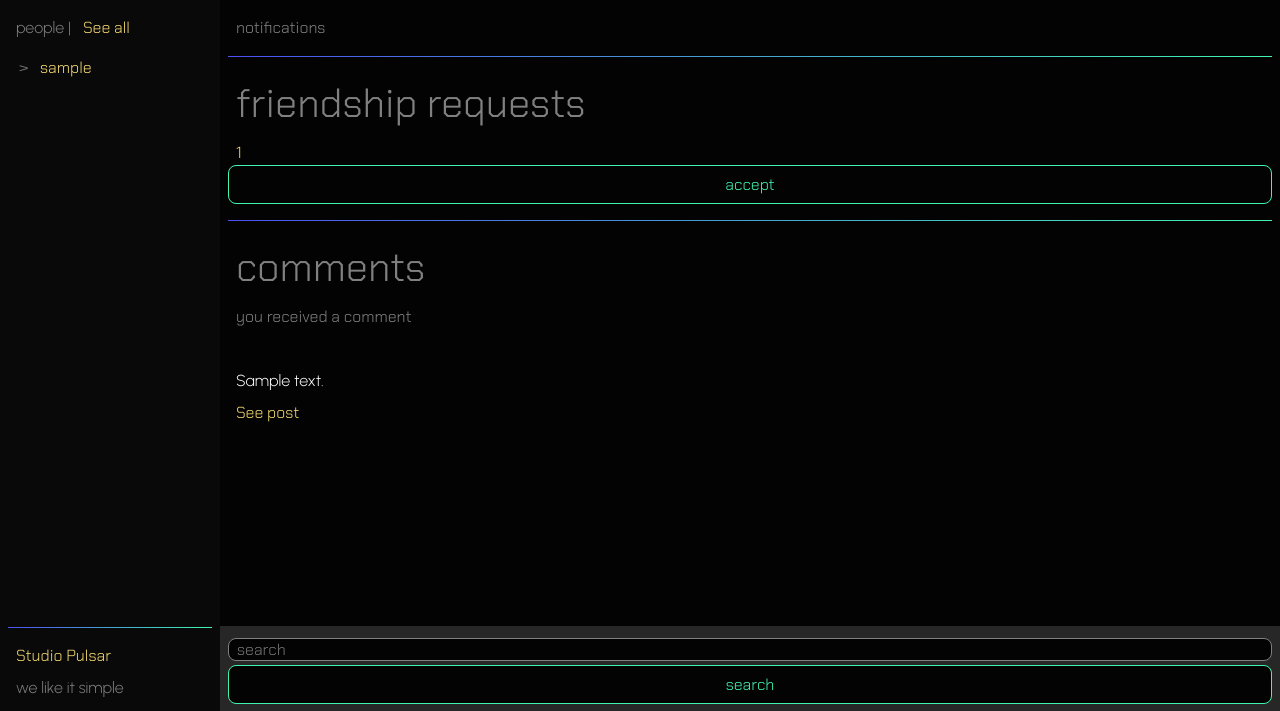
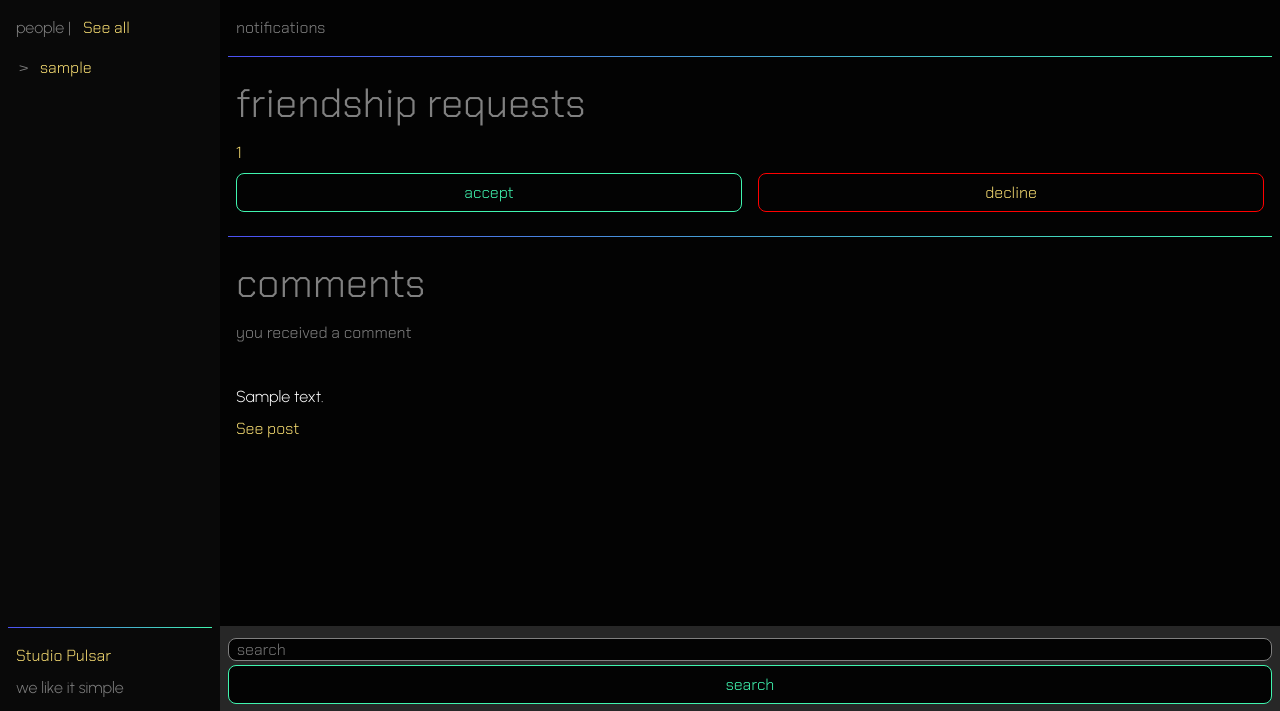
Before and after one commit to Marco177171/algrant, a Django app: template django_app/algrantapp/templates/notifications.html in a window 1280 px wide. Shown: the part 64-775 px from the top of the page. Run offline with Django 3.2, Linux system fonts and the light colour scheme; the template is opened without the code that fills it: most values are stand-ins (such as "Sample title", 1, 10 or a date in 2020).

Commit message:
notification view updated

```diff
--- a/django_app/algrantapp/templates/notifications.html
+++ b/django_app/algrantapp/templates/notifications.html
@@ -21,16 +21,25 @@
     {% if friendship_requests %}
         {% for request in friendship_requests %}
             <a href="{% url 'user_profile' user_id=request.from_user_id %}">{{request.from_user_id}}</a>
-            <form action="{% url 'accept_friendship_request' friendship_request_id=request.id %}">
-                <button class="success" type="submit">accept</button>
-            </form>
+            <div class="row">
+                <div class="col6">
+                    <form action="{% url 'accept_friendship_request' friendship_request_id=request.id %}">
+                        <button class="success" type="submit">accept</button>
+                    </form>
+                </div>
+                <div class="col6">
+                    <form action="{% url 'delete_friendship' to_user_id=request.id %}">
+                        <button class="danger" type="submit">decline</button>
+                    </form>
+                </div>
+            </div>
         {% endfor %}
     {% else %}
         <p>there are no new friendship requests</p>
     {% endif %}
     <div class="divider"></div>
     <h3>comments</h3>
-    {% if comments %}
+    {% if received_comments %}
         {% for comment in received_comments %}
             <h6>you received a comment</h6>
             <a href="{% url 'user_profile' comment.created_by.id %}">{{comment.created_by.username}}</a>
--- a/django_app/algrantapp/templates/user_profile.html
+++ b/django_app/algrantapp/templates/user_profile.html
@@ -20,7 +20,7 @@
     <h3>{{this_user.username}}</h3>
     <h6>{{this_user.first_name}} {{this_user.last_name}}</h6>
 {% if friendship and friendship.is_active %}
-    <p>friendship accepted</p>
+    <p>friend</p>
     <div class="row">
         <div class="col6">
             <form action="{% url 'block_user' user_to_block_id=this_user.id %}">
```
Also changed, not shown: django_app/algrantapp/views.py (+10 -10 lines).
